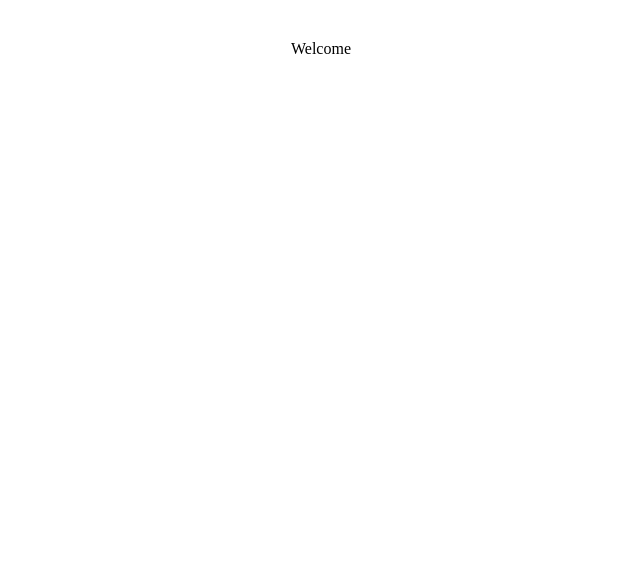
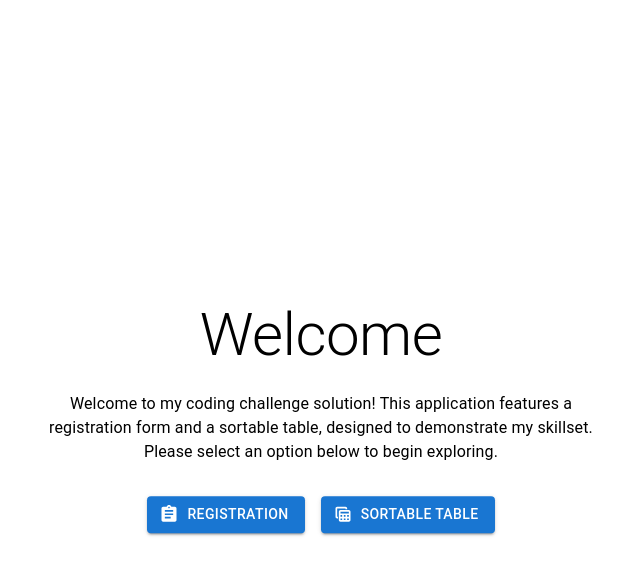
Before and after one commit to Peiv040/eppendorf-fe-challenge, a React (Vite) app in the folder frontend/: page / in a window 1280 px wide. Shown: the top 574 px of the page, without its empty margins (319-959 px from the left). Built offline with nearby package versions, Linux system fonts and the light colour scheme.

Commit message:
welcome component and basic views structure added

```diff
--- /dev/null
+++ b/frontend/src/components/Registration/index.tsx
@@ -0,0 +1,12 @@
+import React from 'react';
+import lang from '../../locales/en.json';
+
+const RegistrationForm: React.FC = () => {
+  return (
+    <main id="registration">
+        <Typography variant='h4'>{lang.registration.title}</Typography>
+    </main>
+  );
+};
+
+export default RegistrationForm;
--- /dev/null
+++ b/frontend/src/components/SortableTable/index.tsx
@@ -0,0 +1,14 @@
+import React from 'react';
+import lang from "../../locales/en.json";
+
+const SortableTable: React.FC = () => {
+  return (
+    <main id="sortableTable">
+      <Typography variant="h4" gutterBottom ref={titleRef}>
+        {lang.sortableTable.title}
+      </Typography>
+    </main>
+  );
+};
+
+export default SortableTable;
--- /dev/null
+++ b/frontend/src/components/Welcome/index.tsx
@@ -0,0 +1,46 @@
+import React from "react";
+import { Button, Typography, Box, Container } from "@mui/material";
+import { useNavigate } from "react-router";
+import { Assignment, TableView } from "@mui/icons-material";
+import lang from "../../locales/en.json";
+
+import "./welcome.css";
+
+const Welcome: React.FC = () => {
+  const navigate = useNavigate();
+
+  return (
+    <main id="welcome">
+      <Container maxWidth="sm">
+        <Box textAlign="center" mt={4} mb={4}>
+          <Typography variant="h2" gutterBottom>
+            {lang.welcome.title}
+          </Typography>
+          <Typography variant="body1">
+            {lang.welcome.intro}
+          </Typography>
+        </Box>
+
+        <Box display="flex" justifyContent="center" gap={2}>
+          <Button
+            variant="contained"
+            startIcon={<Assignment />}
+            onClick={() => navigate("/registration")}
+          >
+            {lang.registration.title}
+          </Button>
+
+          <Button
+            variant="contained"
+            startIcon={<TableView />}
+            onClick={() => navigate("/sortableTable")}
+          >
+            {lang.sortableTable.title}
+          </Button>
+        </Box>
+      </Container>
+    </main>
+  );
+};
+
+export default Welcome;
--- /dev/null
+++ b/frontend/src/components/Welcome/welcome.css
@@ -0,0 +1,11 @@
+#welcome {
+    display: flex;
+    flex-flow: column nowrap;
+    gap: 1.5rem;
+    justify-content: center;
+    align-items: center;
+    position: absolute;
+    top: 50%;
+    left: 50%;
+    transform: translate(-50%, -50%);
+}
--- a/frontend/src/index.tsx
+++ b/frontend/src/index.tsx
@@ -1,6 +1,10 @@
-import React, { StrictMode } from 'react';
+import React, { lazy, StrictMode } from 'react';
 import { createRoot } from 'react-dom/client';
 import { BrowserRouter, Route, Routes } from 'react-router';
+
+const Welcome = lazy(() => import('./components/Welcome'));
+const Registration = lazy(() => import('./components/Registration'));
+const SortableTable = lazy(() => import('./components/SortableTable'));
 
 import './index.css';
 
@@ -11,7 +15,9 @@ const App: React.FC = () => {
   return (
     <BrowserRouter>
       <Routes>
-        <Route path='/' element={<div>Welcome</div>} />
+        <Route path='/' element={<Welcome />} />
+        <Route path='registration' element={<Registration />} />
+        <Route path='sortableTable' element={<SortableTable />} />
       </Routes>
     </BrowserRouter>
   )
--- /dev/null
+++ b/frontend/src/locales/en.json
@@ -0,0 +1,13 @@
+{
+    "welcome": {
+        "title": "Welcome",
+        "intro": "Welcome to my coding challenge solution! This application features a registration form and a sortable table, designed to demonstrate my skillset. Please select an option below to begin exploring."
+    },
+    "registration": {
+        "title": "Registration"
+    },
+    "sortableTable": {
+        "title": "Sortable Table"
+    },
+    "back": "Back"
+}
```
Also changed, not shown: frontend/src/setupTests.ts (+10 -0 lines), 1 other file (tests, documents, lock files or other folders).
